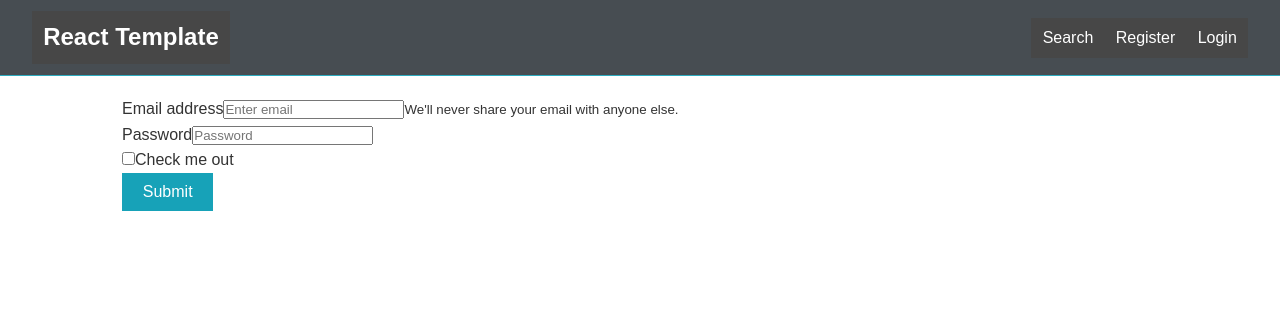
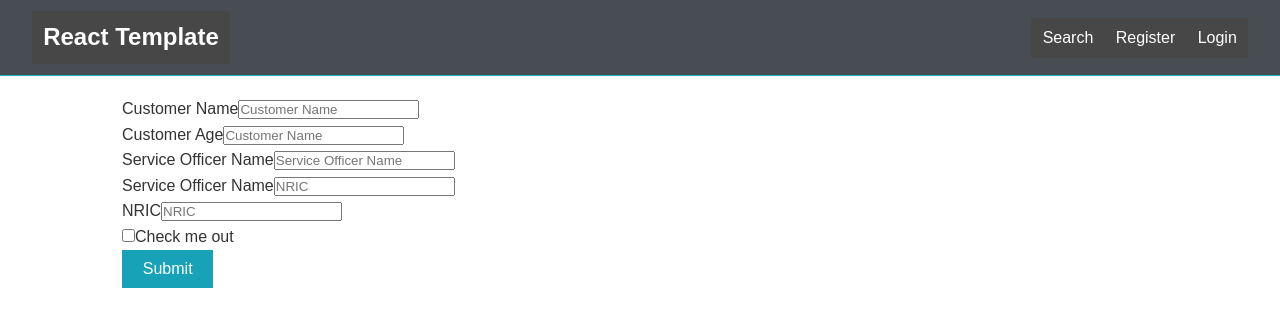
Before and after one commit to HoJinKind/techtrek, a React (Create React App) app in the folder basic/client/my-app/: page /Forms in a window 1280 px wide. Shown: the top 326 px of the page. Built offline with nearby package versions, Linux system fonts and the light colour scheme.

Commit message:
Update to form component to get latest update from master

```diff
--- a/basic/client/my-app/package.json
+++ b/basic/client/my-app/package.json
@@ -11,12 +11,14 @@
     "@testing-library/user-event": "^7.2.1",
     "antd": "^4.6.4",
     "axios": "^0.20.0",
+    "bootstrap": "^4.5.2",
     "downshift": "^6.0.6",
     "env-cmd": "^10.1.0",
     "eslint-plugin-import": "^2.22.0",
     "nivo": "^0.31.0",
     "query-string": "^6.13.2",
     "react": "^16.13.1",
+    "react-bootstrap": "^1.3.0",
     "react-dom": "^16.13.1",
     "react-redux": "^7.2.1",
     "react-router-dom": "^5.2.0",
--- a/basic/client/my-app/src/Components/Forms.js
+++ b/basic/client/my-app/src/Components/Forms.js
@@ -8,24 +8,40 @@ const Forms = (props) => {
         <Fragment>
             <section className="container">
                 <Form>
-                    <Form.Group controlId="formBasicEmail">
-                        <Form.Label>Email address</Form.Label>
-                        <Form.Control type="email" placeholder="Enter email" />
-                        <Form.Text className="text-muted">
-                            We'll never share your email with anyone else.
-                        </Form.Text>
+
+                    <Form.Group controlId="formCustomerName">
+                        <Form.Label>Customer Name</Form.Label>
+                        <Form.Control type="text" placeholder="Customer Name" />
                     </Form.Group>
 
-                    <Form.Group controlId="formBasicPassword">
-                        <Form.Label>Password</Form.Label>
-                        <Form.Control type="password" placeholder="Password" />
+                    <Form.Group controlId="formCustomerAge">
+                        <Form.Label>Customer Age</Form.Label>
+                        <Form.Control type="text" placeholder="Customer Name" />
                     </Form.Group>
+
+                    <Form.Group controlId="formServiceOfficerName">
+                        <Form.Label>Service Officer Name</Form.Label>
+                        <Form.Control type="text" placeholder="Service Officer Name" />
+                    </Form.Group>
+
+                    <Form.Group controlId="formNric">
+                        <Form.Label>Service Officer Name</Form.Label>
+                        <Form.Control type="text" placeholder="NRIC" />
+                    </Form.Group>
+
+                    <Form.Group controlId="formNric">
+                        <Form.Label>NRIC</Form.Label>
+                        <Form.Control type="password" placeholder="NRIC" />
+                    </Form.Group>
+
                     <Form.Group controlId="formBasicCheckbox">
                         <Form.Check type="checkbox" label="Check me out" />
                     </Form.Group>
+
                     <Button variant="primary" type="submit">
                         Submit
                     </Button>
+
                 </Form>
             </section>
         </Fragment>
```
